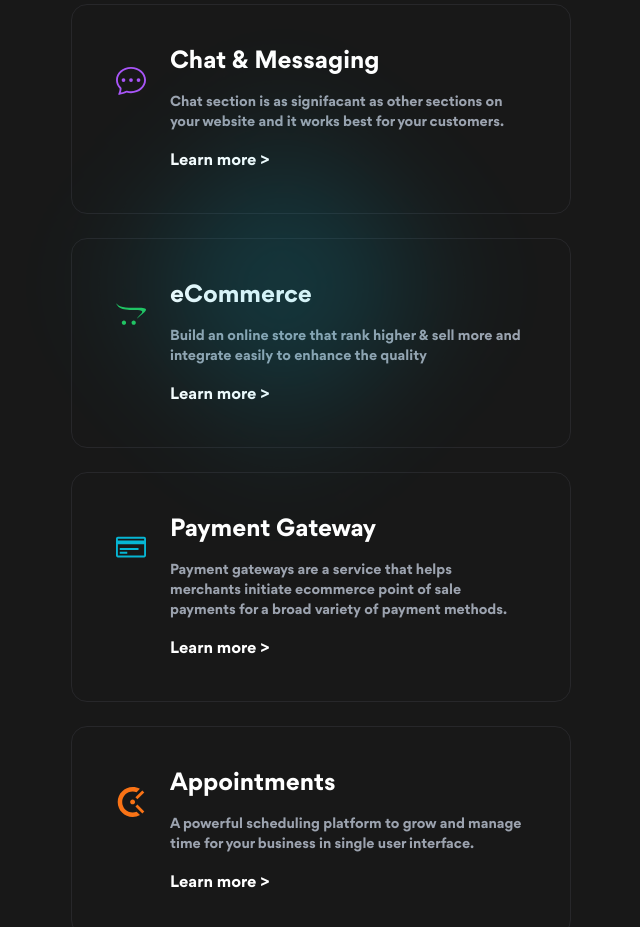
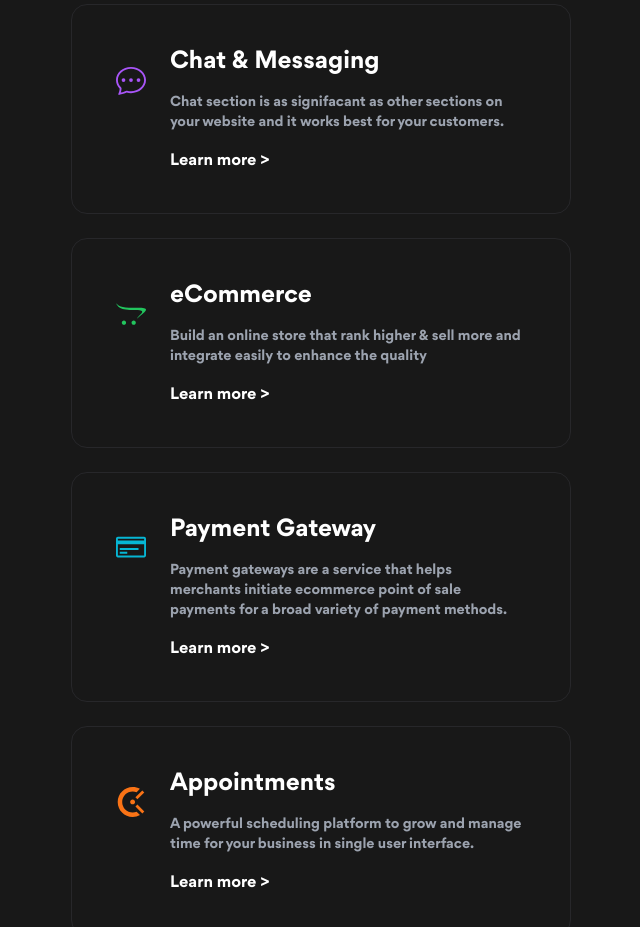
Before and after one commit to RinkeshRana/eduquirk, a Next.js app: page / in a window 1280 px wide. Shown: the part 1060-1987 px from the top of the page, without its empty margins (319-959 px from the left). Built offline with nearby package versions, Linux system fonts and the light colour scheme; a web font is replaced by a local one.

Commit message:
hover issue fixed

```diff
--- a/components/index/Needs.js
+++ b/components/index/Needs.js
@@ -30,8 +30,8 @@ function Needs() {
                 <button className="bg-left-bottom bg-gradient-to-l from-purple-500 to-purple-200 bg-[length:0%_2px] bg-no-repeat group-hover:bg-[length:100%_2px] transition-all duration-500 ease-out">
                   Learn more &gt;
                 </button>
-                <div className="bg-cyan-500 opacity-20 absolute blur-3xl w-12 md:w-56 h-56 rotate-45 transition-colors overflow-hidden" />
               </div>
+              <div className="bg-cyan-500 opacity-20 absolute blur-3xl w-12 md:w-56 h-56 rotate-45 transition-colors overflow-hidde -z-10" />
             </div>
           </div>
           <div className=" rounded-2xl duration-300 hover:shadow-xl hover:scale-105 md:px-8 py-10 border border-zinc-800 text-center font-semibold max-w-[500px] m-3 flex bg-[#181818]">
```
